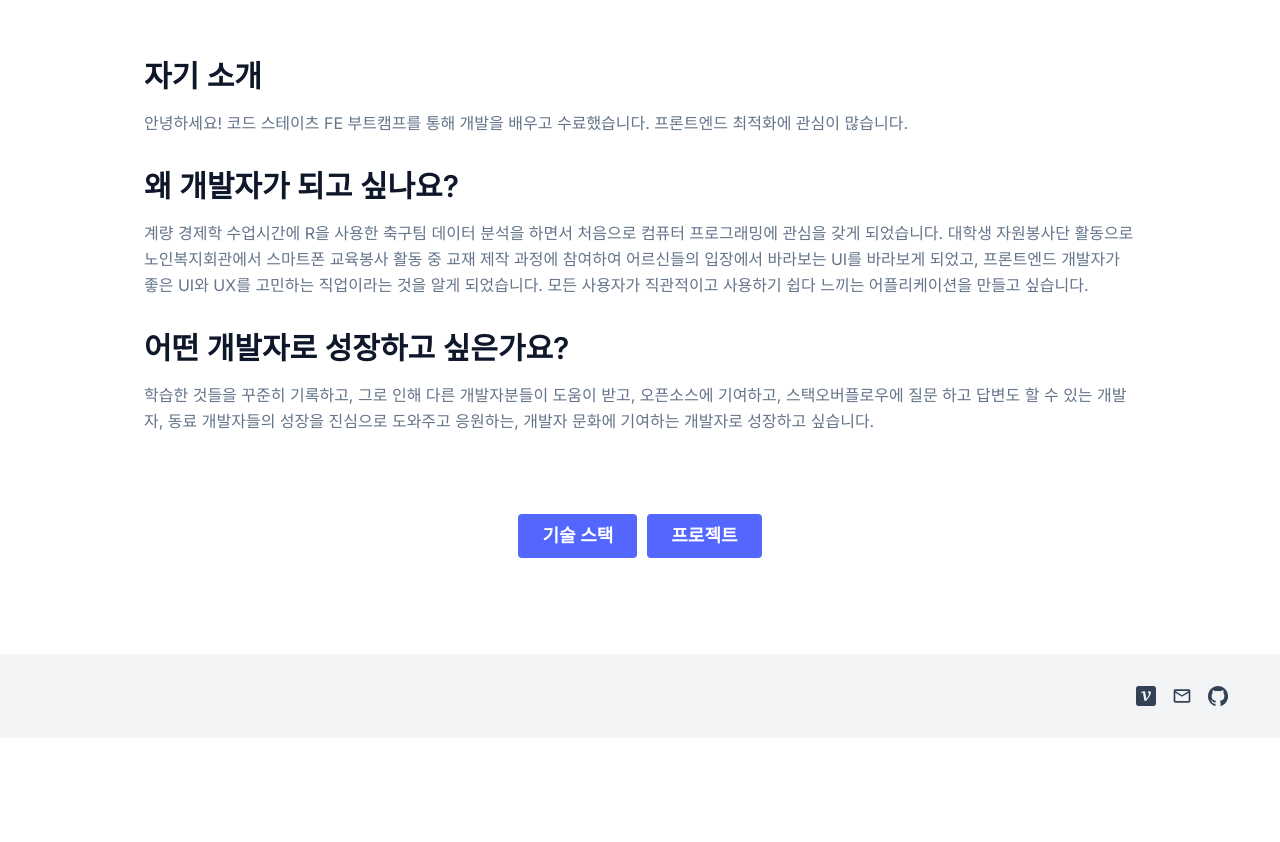
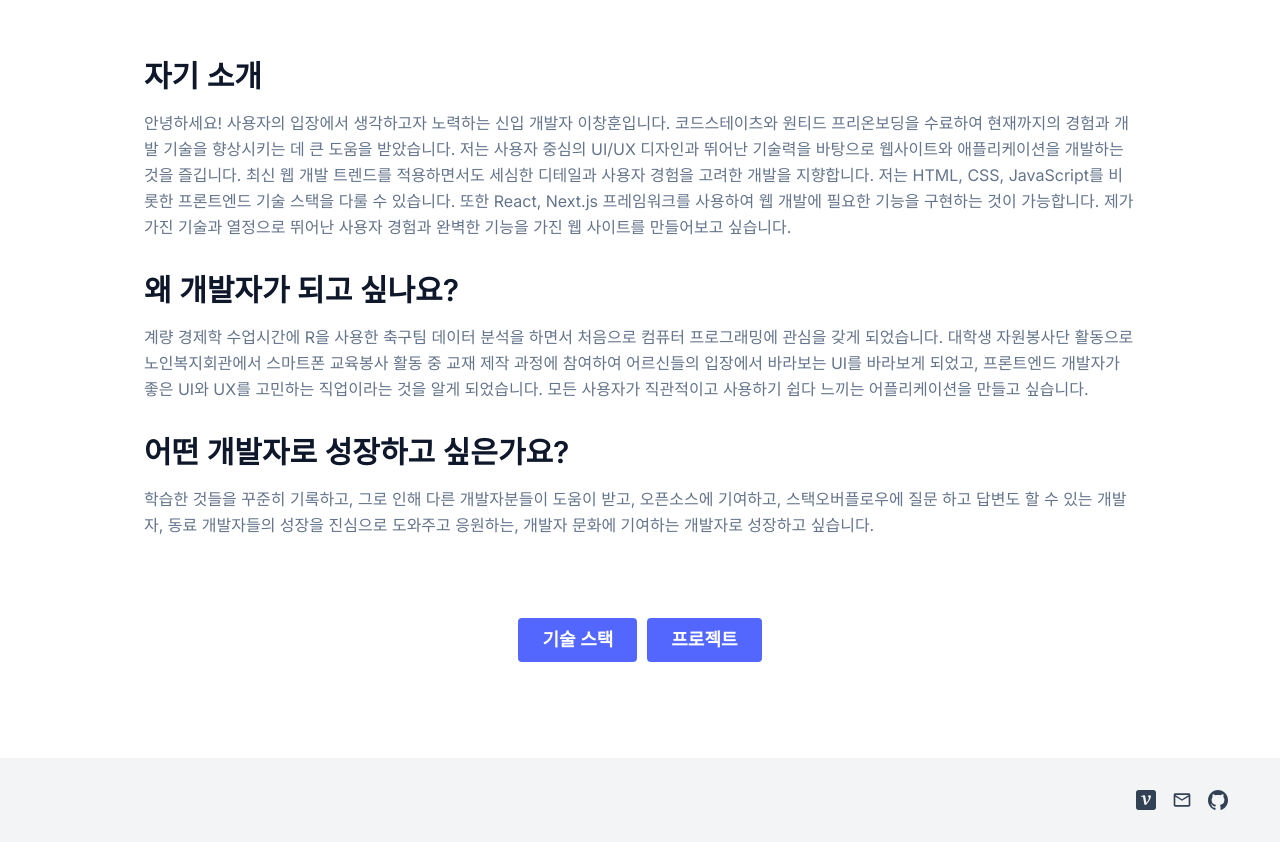
Before and after one commit to anotheranotherhoon/portfolio, a Next.js app: page /profile in a window 1280 px wide. Shown: the part 1030-1872 px from the top of the page. Before the commit the page ends 1768 px from the top, so only its background shows below. Built offline with nearby package versions, Linux system fonts and the light colour scheme.

Commit message:
👏 chore : 포트폴리오 컨텐츠 내용 보완

```diff
--- a/pages/profile.tsx
+++ b/pages/profile.tsx
@@ -89,7 +89,7 @@ const AboutMe = () => {
               자기 소개
             </h3>
             <p className="mt-4 mb-8 leading-relaxed text-left">
-              안녕하세요! 코드 스테이츠 FE 부트캠프를 통해 개발을 배우고 수료했습니다. 프론트엔드 최적화에 관심이 많습니다.
+            안녕하세요! 사용자의 입장에서 생각하고자 노력하는 신입 개발자 이창훈입니다. 코드스테이츠와 원티드 프리온보딩을 수료하여 현재까지의 경험과 개발 기술을 향상시키는 데 큰 도움을 받았습니다. 저는 사용자 중심의 UI/UX 디자인과 뛰어난 기술력을 바탕으로 웹사이트와 애플리케이션을 개발하는 것을 즐깁니다. 최신 웹 개발 트렌드를 적용하면서도 세심한 디테일과 사용자 경험을 고려한 개발을 지향합니다. 저는 HTML, CSS, JavaScript를 비롯한 프론트엔드 기술 스택을 다룰 수 있습니다. 또한 React, Next.js 프레임워크를 사용하여 웹 개발에 필요한 기능을 구현하는 것이 가능합니다. 제가 가진 기술과 열정으로 뛰어난 사용자 경험과 완벽한 기능을 가진 웹 사이트를 만들어보고 싶습니다.
             </p>
             <h3 className="text-3xl font-bold text-left">
               왜 개발자가 되고 싶나요?
--- a/src/components/Home/Introduce.tsx
+++ b/src/components/Home/Introduce.tsx
@@ -10,8 +10,8 @@ const Introduce = () => {
         <div className="lg:flex-grow md:w-1/2 lg:pl-24 md:pl-16 flex flex-col md:items-start md:text-left items-center text-center">
           <div className="text-[#5367FF] font-bold ">
             <span className="pr-2">#포기하지 않는</span>
+            <span className="pr-2">#기록하는</span>
             <span className="pr-2">#즐기는</span>
-            <span className="pr-2">#기록하는</span>
           </div>
           <h1 className="text-black-800 text-4xl sm:text-5xl md:text-6xl font-bold mb-10 md:mb-20 font-pt">I am <span className="text-[orange]">Chang Hoon</span>
           <div>
@@ -21,7 +21,7 @@ const Introduce = () => {
           <div className="xl:text-lg leading-relaxed mb-8 md:mb-12d">
           <div className="pb-3 font-semibold">실패를 두려워하지 않고 배우고 기록하여 내일의 밑거름 삼아 다음 단계로 성장합니다.</div>
           <div className="pb-3 font-semibold">프로젝트를 통해 학습한 것을 <a href="https://velog.io/@anotherhoon/series/%ED%9A%8C%EA%B3%A0" className="text-[#5367FF] hover:text-[#5388FF]">회고</a>로 꾸준히 기록합니다. </div>
-          <div className="pb-3 font-semibold">그렇다구요</div>
+          <div className="pb-3 font-semibold">새로운 기술을 학습하는 걸 즐깁니다. </div>
           </div>
           <div className="flex flex-col sm:flex-row gap-2.5 sm:justify-center lg:justify-start">
             <Link href="/profile" className="btn-project">
--- a/src/constValue.tsx
+++ b/src/constValue.tsx
@@ -69,7 +69,7 @@ export const TOOLS = [
   {
     "key" : 1,
     "name" : "Github",
-    "describe" : "",
+    "describe" : "깃허브를 통해 팀원과 협업하여 프로젝트를 관리하고, 칸반보드를 이용해 작업 상태를 시각화하여 팀 내 작업을 효율적으로 관리한 경험이 있습니다",
     "src"  :< GithubIcon/>
   },
   {
```
